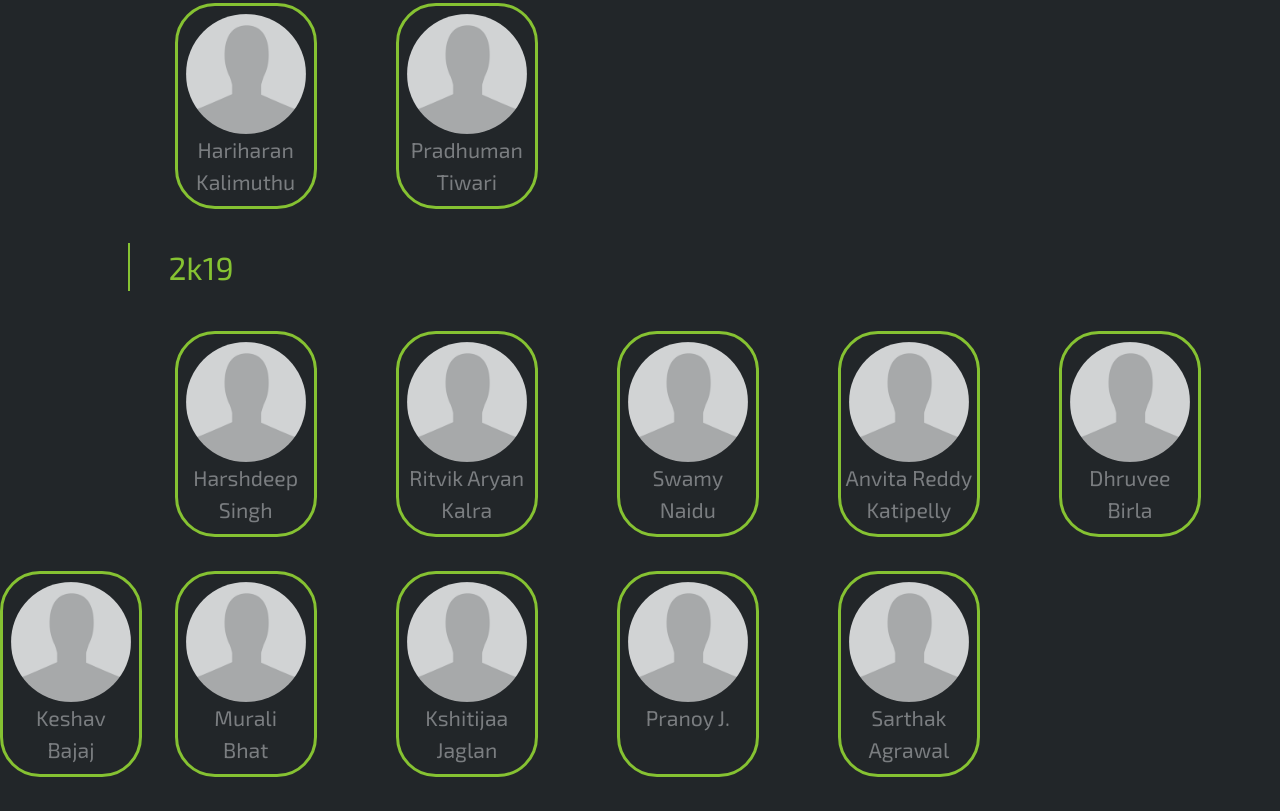
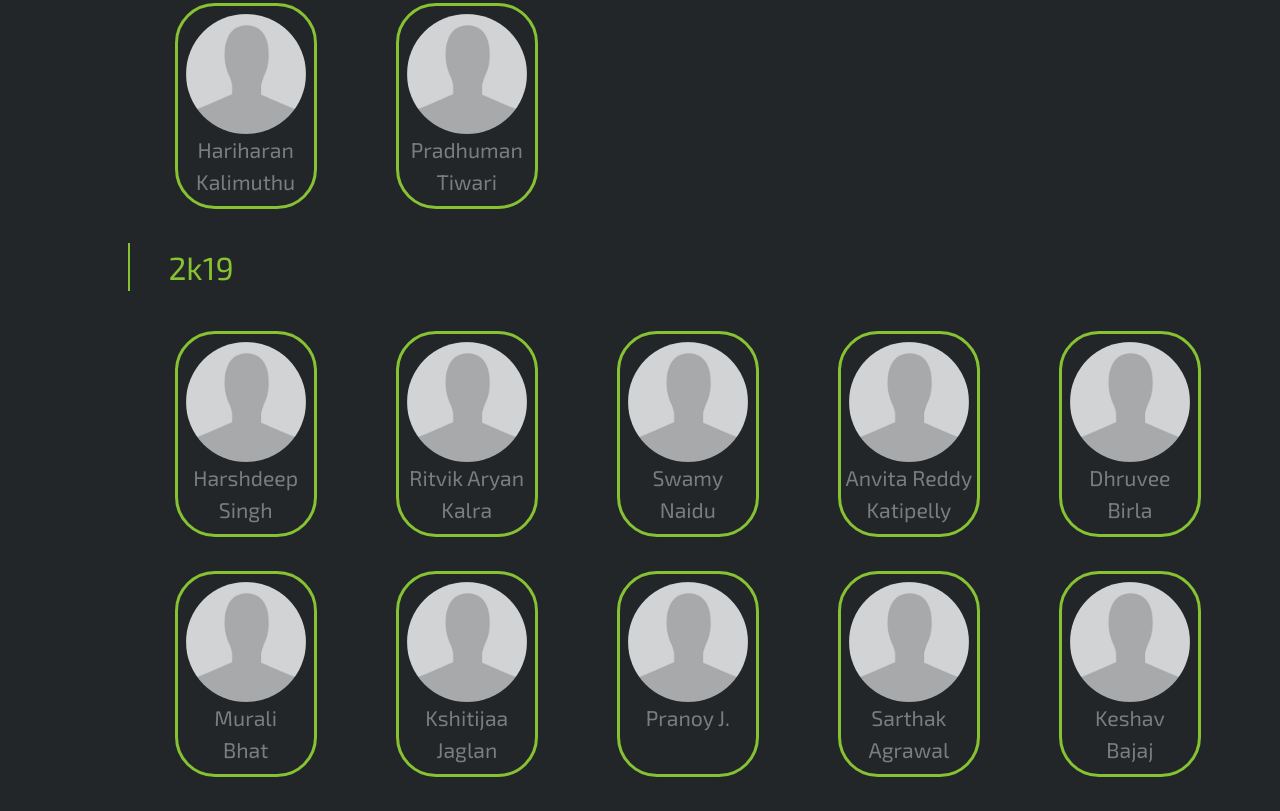
Before and after one commit to MaharnavS/HSRG-Website, a plain HTML site: page Web/Team/index.html in a window 1280 px wide. Shown: the part 2173-2984 px from the top of the page. Drawn offline with nearby package versions, Linux system fonts and the light colour scheme; files that its build step writes are made by us from their sources.

Commit message:
Update 2k19.html

```diff
--- a/Web/Team/2k19/2k19.html
+++ b/Web/Team/2k19/2k19.html
@@ -63,7 +63,7 @@
 			Agrawal
 		</p>
 	</div>
-	<div class="student student">
+	<div class="student student_5">
 		<img class="student" src="../../Media/Team/placeholder.png" alt="Keshav Bajaj">
 		<p class="student">
 			Keshav<br>
```
